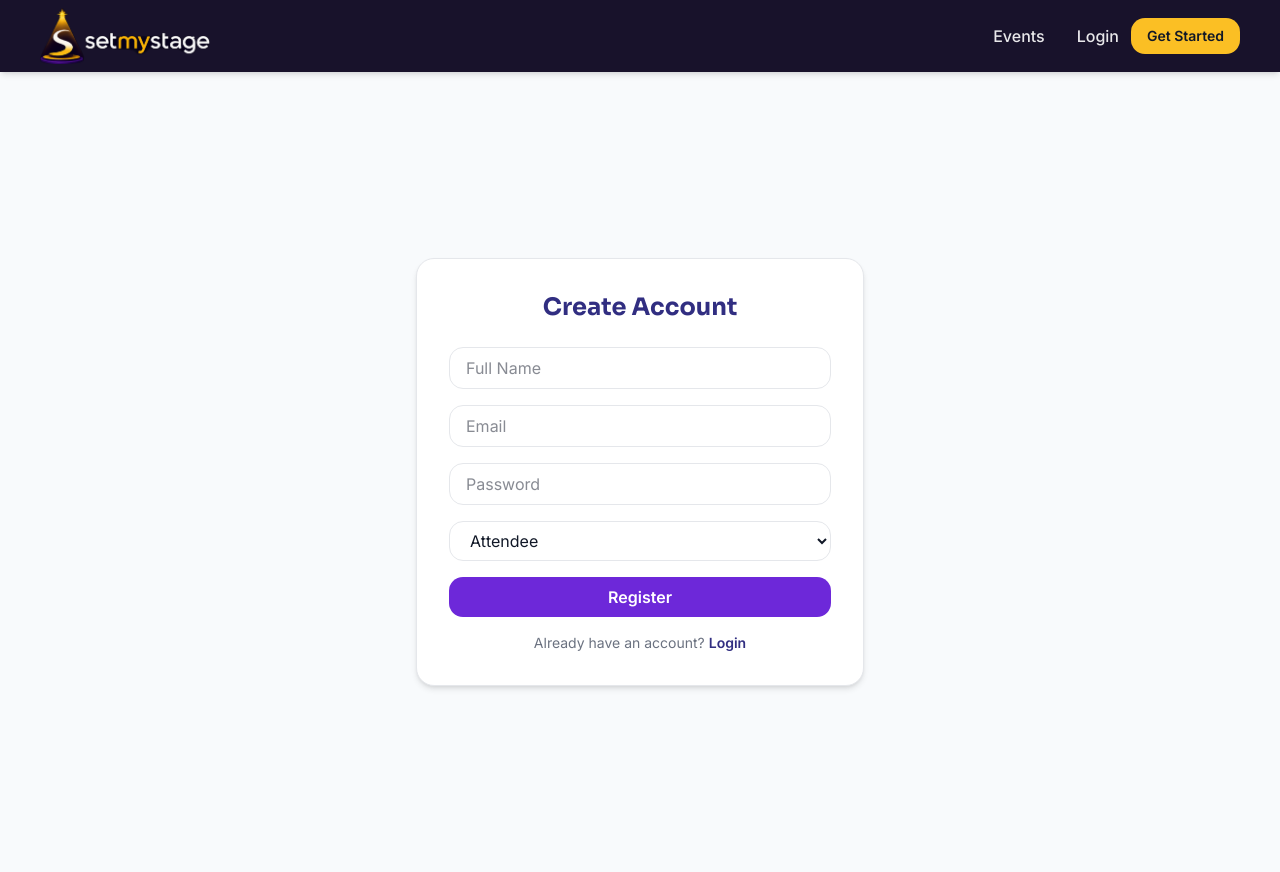
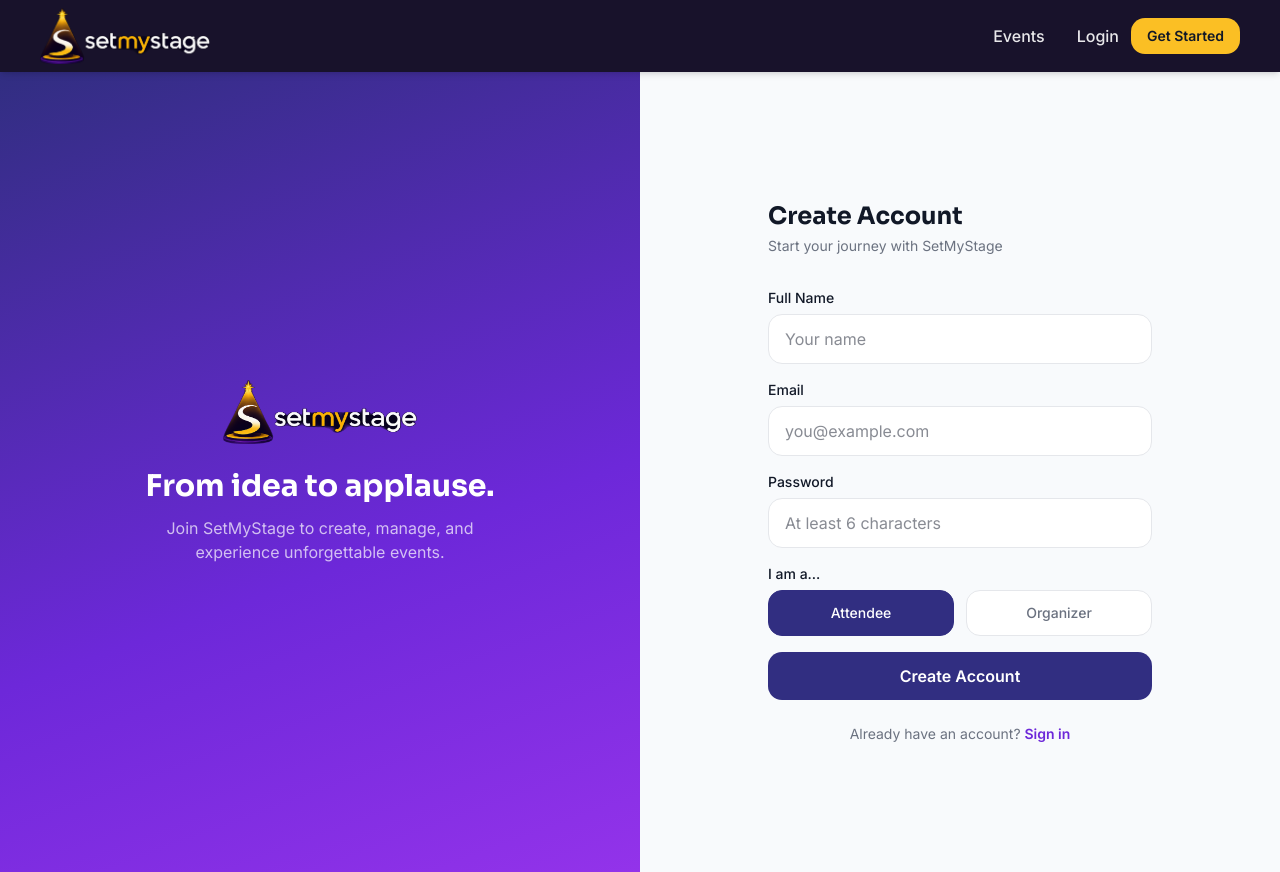
Before and after one commit to Sunita-lab/SetMyStage, a React (Vite) app in the folder client/: page /register in a window 1280 px wide. Built offline with nearby package versions, Linux system fonts and the light colour scheme; no server answers.

Commit message:
feat: redesign login and register pages with split-screen layout

```diff
--- a/client/src/pages/LoginPage.jsx
+++ b/client/src/pages/LoginPage.jsx
@@ -4,10 +4,7 @@
 import { useAuth } from "../context/AuthContext";
 
 function LoginPage() {
-  const [formData, setFormData] = useState({
-    email: "",
-    password: "",
-  });
+  const [formData, setFormData] = useState({ email: "", password: "" });
   const [error, setError] = useState("");
   const [loading, setLoading] = useState(false);
 
@@ -35,51 +32,78 @@
   };
 
   return (
-    <div className="min-h-screen bg-background flex items-center justify-center px-4">
-      <div className="bg-surface rounded-card shadow-md p-8 w-full max-w-md border border-border">
-        <h1 className="font-heading font-bold text-2xl text-primary mb-6 text-center">
-          Welcome Back
-        </h1>
+    <div className="min-h-screen flex">
+      {/* Left — Brand panel, hidden on mobile */}
+      <div
+        className="hidden lg:flex lg:w-1/2 flex-col justify-center items-center text-center p-12 relative overflow-hidden"
+        style={{
+          background: "linear-gradient(160deg, #312E81 0%, #6D28D9 60%, #9333EA 100%)",
+        }}
+      >
+        <img src="/logo.png" alt="SetMyStage" className="h-16 w-auto mb-6" />
+        <h2 className="font-heading font-bold text-3xl text-white mb-3">
+          Welcome back to the stage.
+        </h2>
+        <p className="text-white/70 max-w-sm">
+          Sign in to manage your events, tickets, and attendees — all in one place.
+        </p>
+      </div>
+
+      {/* Right — Form */}
+      <div className="flex-1 flex items-center justify-center bg-background px-6 py-12">
+        <div className="w-full max-w-sm">
+          <h1 className="font-heading font-bold text-2xl text-ink mb-1">Sign In</h1>
+          <p className="text-mist text-sm mb-8">Enter your details to continue</p>
 
           {error && (
-          <p className="text-danger text-sm mb-4 text-center">{error}</p>
+            <div className="bg-danger/10 border border-danger text-danger text-sm rounded-input px-4 py-3 mb-4">
+              {error}
+            </div>
           )}
 
           <form onSubmit={handleSubmit} className="space-y-4">
+            <div>
+              <label className="text-sm text-ink font-medium block mb-1.5">Email</label>
               <input
                 type="email"
                 name="email"
-            placeholder="Email"
+                placeholder="you@example.com"
                 value={formData.email}
                 onChange={handleChange}
                 required
-            className="w-full border border-border rounded-input px-4 py-2 text-ink focus:outline-none focus:ring-2 focus:ring-secondary"
+                className="w-full border border-border rounded-input px-4 py-3 text-ink bg-surface focus:outline-none focus:ring-2 focus:ring-secondary transition"
               />
+            </div>
+
+            <div>
+              <label className="text-sm text-ink font-medium block mb-1.5">Password</label>
               <input
                 type="password"
                 name="password"
-            placeholder="Password"
+                placeholder="••••••••"
                 value={formData.password}
                 onChange={handleChange}
                 required
-            className="w-full border border-border rounded-input px-4 py-2 text-ink focus:outline-none focus:ring-2 focus:ring-secondary"
+                className="w-full border border-border rounded-input px-4 py-3 text-ink bg-surface focus:outline-none focus:ring-2 focus:ring-secondary transition"
               />
+            </div>
 
             <button
               type="submit"
               disabled={loading}
-            className="w-full bg-secondary text-white font-semibold py-2 rounded-btn hover:opacity-90 transition disabled:opacity-50"
+              className="w-full bg-primary text-white font-semibold py-3 rounded-btn hover:opacity-90 hover:-translate-y-0.5 transition disabled:opacity-50 disabled:translate-y-0"
             >
-            {loading ? "Logging in..." : "Login"}
+              {loading ? "Signing in..." : "Sign In"}
             </button>
           </form>
 
-        <p className="text-mist text-sm text-center mt-4">
+          <p className="text-mist text-sm text-center mt-6">
             Don't have an account?{" "}
-          <Link to="/register" className="text-primary font-semibold">
-            Register
+            <Link to="/register" className="text-secondary font-semibold hover:underline">
+              Create one
             </Link>
           </p>
+        </div>
       </div>
     </div>
   );
--- a/client/src/pages/RegisterPage.jsx
+++ b/client/src/pages/RegisterPage.jsx
@@ -37,69 +37,111 @@
   };
 
   return (
-    <div className="min-h-screen bg-background flex items-center justify-center px-4">
-      <div className="bg-surface rounded-card shadow-md p-8 w-full max-w-md border border-border">
-        <h1 className="font-heading font-bold text-2xl text-primary mb-6 text-center">
-          Create Account
-        </h1>
+    <div className="min-h-screen flex">
+      {/* Left — Brand panel, hidden on mobile */}
+      <div
+        className="hidden lg:flex lg:w-1/2 flex-col justify-center items-center text-center p-12 relative overflow-hidden"
+        style={{
+          background: "linear-gradient(160deg, #312E81 0%, #6D28D9 60%, #9333EA 100%)",
+        }}
+      >
+        <img src="/logo.png" alt="SetMyStage" className="h-16 w-auto mb-6" />
+        <h2 className="font-heading font-bold text-3xl text-white mb-3">
+          From idea to applause.
+        </h2>
+        <p className="text-white/70 max-w-sm">
+          Join SetMyStage to create, manage, and experience unforgettable events.
+        </p>
+      </div>
+
+      {/* Right — Form */}
+      <div className="flex-1 flex items-center justify-center bg-background px-6 py-12">
+        <div className="w-full max-w-sm">
+          <h1 className="font-heading font-bold text-2xl text-ink mb-1">Create Account</h1>
+          <p className="text-mist text-sm mb-8">Start your journey with SetMyStage</p>
 
           {error && (
-          <p className="text-danger text-sm mb-4 text-center">{error}</p>
+            <div className="bg-danger/10 border border-danger text-danger text-sm rounded-input px-4 py-3 mb-4">
+              {error}
+            </div>
           )}
 
           <form onSubmit={handleSubmit} className="space-y-4">
+            <div>
+              <label className="text-sm text-ink font-medium block mb-1.5">Full Name</label>
               <input
                 type="text"
                 name="name"
-            placeholder="Full Name"
+                placeholder="Your name"
                 value={formData.name}
                 onChange={handleChange}
                 required
-            className="w-full border border-border rounded-input px-4 py-2 text-ink focus:outline-none focus:ring-2 focus:ring-secondary"
+                className="w-full border border-border rounded-input px-4 py-3 text-ink bg-surface focus:outline-none focus:ring-2 focus:ring-secondary transition"
               />
+            </div>
+
+            <div>
+              <label className="text-sm text-ink font-medium block mb-1.5">Email</label>
               <input
                 type="email"
                 name="email"
-            placeholder="Email"
+                placeholder="you@example.com"
                 value={formData.email}
                 onChange={handleChange}
                 required
-            className="w-full border border-border rounded-input px-4 py-2 text-ink focus:outline-none focus:ring-2 focus:ring-secondary"
+                className="w-full border border-border rounded-input px-4 py-3 text-ink bg-surface focus:outline-none focus:ring-2 focus:ring-secondary transition"
               />
+            </div>
+
+            <div>
+              <label className="text-sm text-ink font-medium block mb-1.5">Password</label>
               <input
                 type="password"
                 name="password"
-            placeholder="Password"
+                placeholder="At least 6 characters"
                 value={formData.password}
                 onChange={handleChange}
                 required
-            className="w-full border border-border rounded-input px-4 py-2 text-ink focus:outline-none focus:ring-2 focus:ring-secondary"
+                className="w-full border border-border rounded-input px-4 py-3 text-ink bg-surface focus:outline-none focus:ring-2 focus:ring-secondary transition"
               />
-          <select
-            name="role"
-            value={formData.role}
-            onChange={handleChange}
-            className="w-full border border-border rounded-input px-4 py-2 text-ink focus:outline-none focus:ring-2 focus:ring-secondary"
+            </div>
+
+            <div>
+              <label className="text-sm text-ink font-medium block mb-1.5">I am a...</label>
+              <div className="grid grid-cols-2 gap-3">
+                {["attendee", "organizer"].map((r) => (
+                  <button
+                    key={r}
+                    type="button"
+                    onClick={() => setFormData({ ...formData, role: r })}
+                    className={`py-3 rounded-input border font-medium text-sm capitalize transition ${
+                      formData.role === r
+                        ? "bg-primary text-white border-primary"
+                        : "bg-surface text-mist border-border hover:border-secondary"
+                    }`}
                   >
-            <option value="attendee">Attendee</option>
-            <option value="organizer">Organizer</option>
-          </select>
+                    {r}
+                  </button>
+                ))}
+              </div>
+            </div>
 
             <button
               type="submit"
               disabled={loading}
-            className="w-full bg-secondary text-white font-semibold py-2 rounded-btn hover:opacity-90 transition disabled:opacity-50"
+              className="w-full bg-primary text-white font-semibold py-3 rounded-btn hover:opacity-90 hover:-translate-y-0.5 transition disabled:opacity-50 disabled:translate-y-0"
             >
-            {loading ? "Creating account..." : "Register"}
+              {loading ? "Creating account..." : "Create Account"}
             </button>
           </form>
 
-        <p className="text-mist text-sm text-center mt-4">
+          <p className="text-mist text-sm text-center mt-6">
             Already have an account?{" "}
-          <Link to="/login" className="text-primary font-semibold">
-            Login
+            <Link to="/login" className="text-secondary font-semibold hover:underline">
+              Sign in
             </Link>
           </p>
+        </div>
       </div>
     </div>
   );
```
Lines whose indentation alone changed are shown as unchanged.
